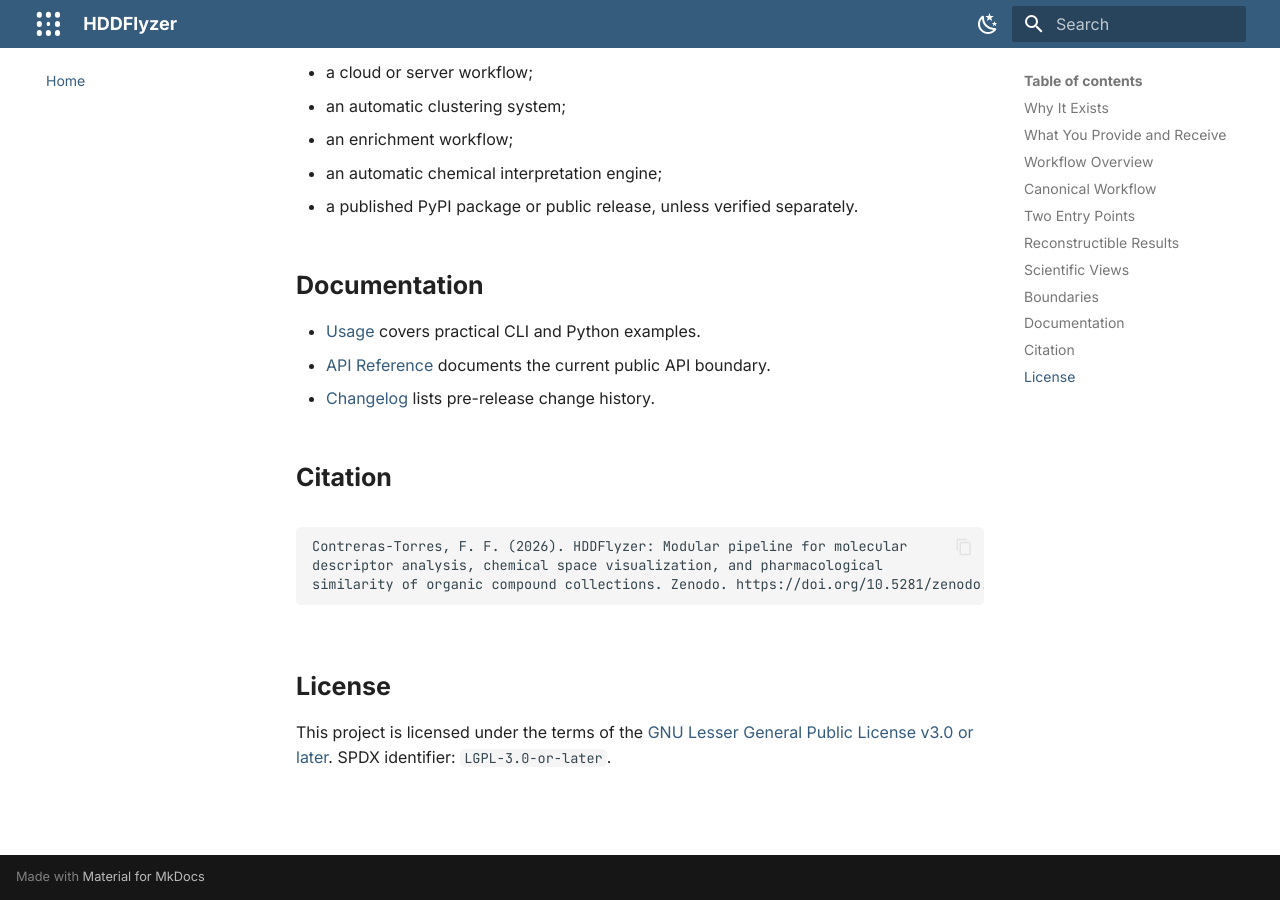
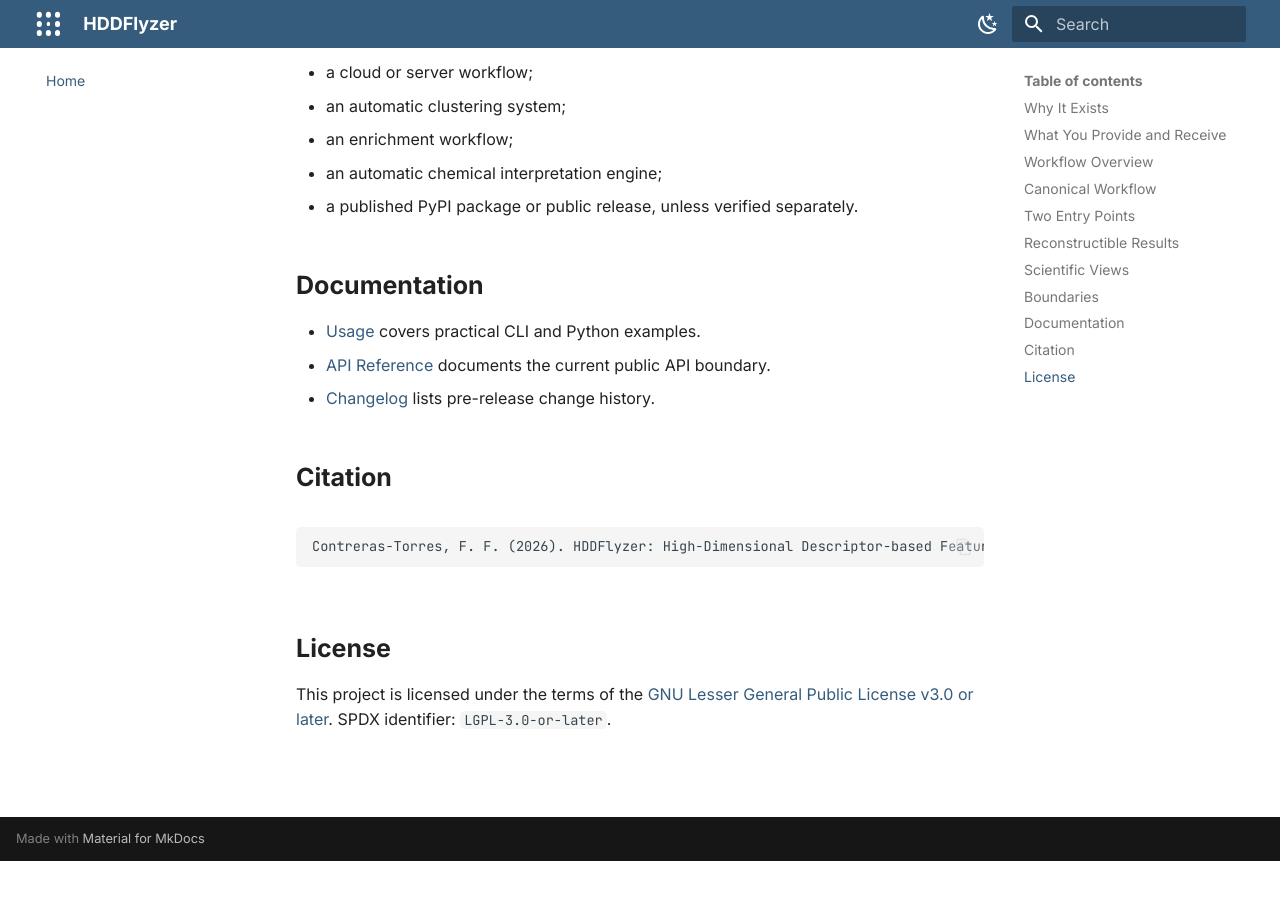
Before and after one commit to NanoBiostructuresRG/hddflyzer, an MkDocs documentation site: the page built from docs/index.md, in a window 1280 px wide and 900 px high, scrolled down 3872 px. Built offline with MkDocs 1.6.1 and Material for MkDocs 9.7.7, drawn with Linux system fonts in a browser that asks for light colours; after the commit the page ends 4733 px from its top, so only the background shows below that.

Commit message:
docs: refine HDDFLYZER acronym and project identity

````diff
--- a/docs/index.md
+++ b/docs/index.md
@@ -178,9 +178,7 @@
 ## Citation
 
 ```text
-Contreras-Torres, F. F. (2026). HDDFlyzer: Modular pipeline for molecular
-descriptor analysis, chemical space visualization, and pharmacological
-similarity of organic compound collections. Zenodo. https://doi.org/10.5281/zenodo.XXXXXXX
+Contreras-Torres, F. F. (2026). HDDFlyzer: High-Dimensional Descriptor-based Feature Space Analyzer. https://github.com/NanoBiostructuresRG/hddflyzer
 ```
 
 ## License
--- a/pyproject.toml
+++ b/pyproject.toml
@@ -8,7 +8,7 @@
 [project]
 name = "hddflyzer"
 dynamic = ["version"]
-description = "Modular pipeline for molecular descriptor analysis, chemical space visualization, and pharmacological similarity of organic compound collections."
+description = "Traceable, reproducible molecular descriptor-space workflows for CLI and Python."
 readme = "README.md"
 license = "LGPL-3.0-or-later"
 license-files = ["LICENSE", "COPYING", "COPYING.LESSER"]
````
Also changed, not shown: README.md (+3 -3 lines), 1 other file.
